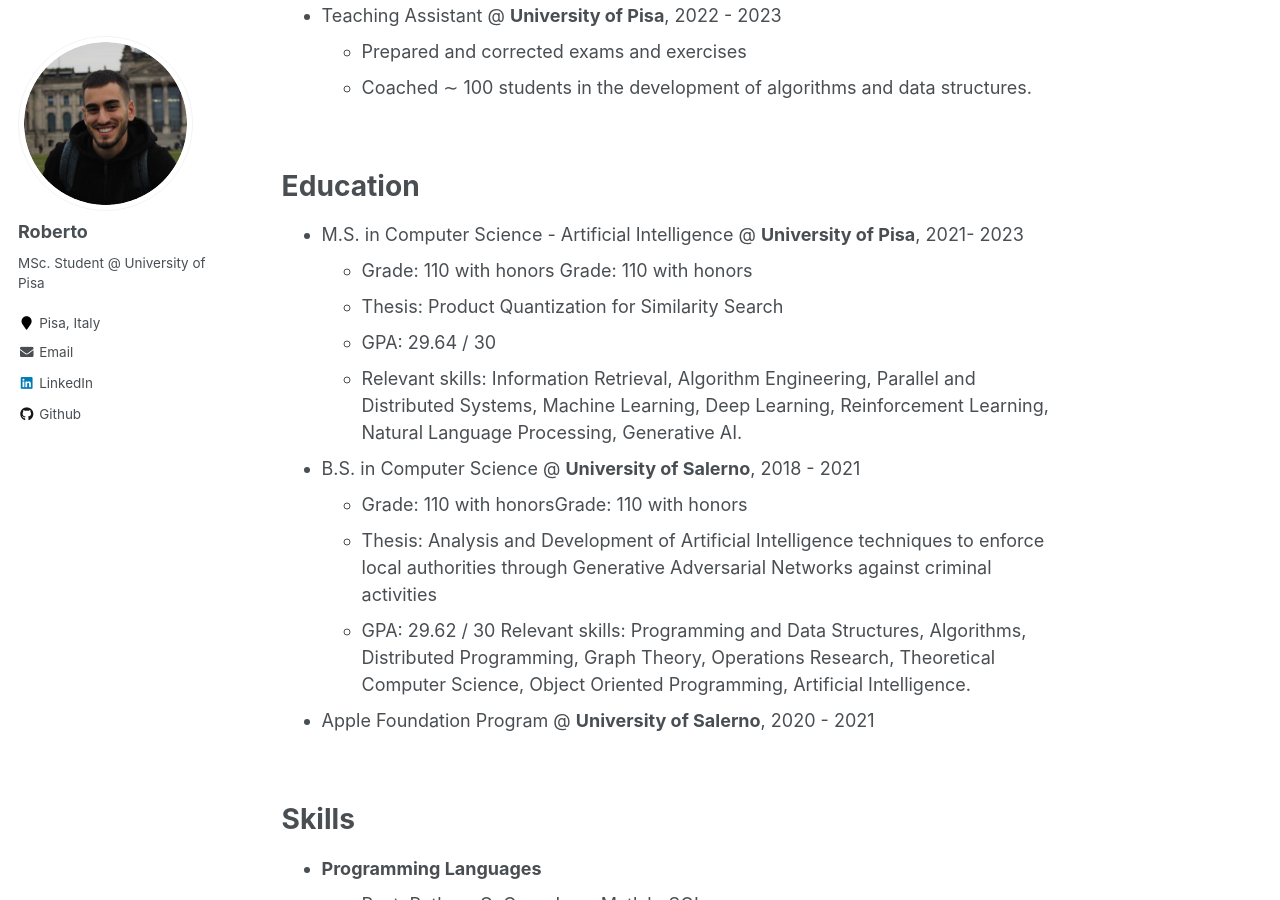
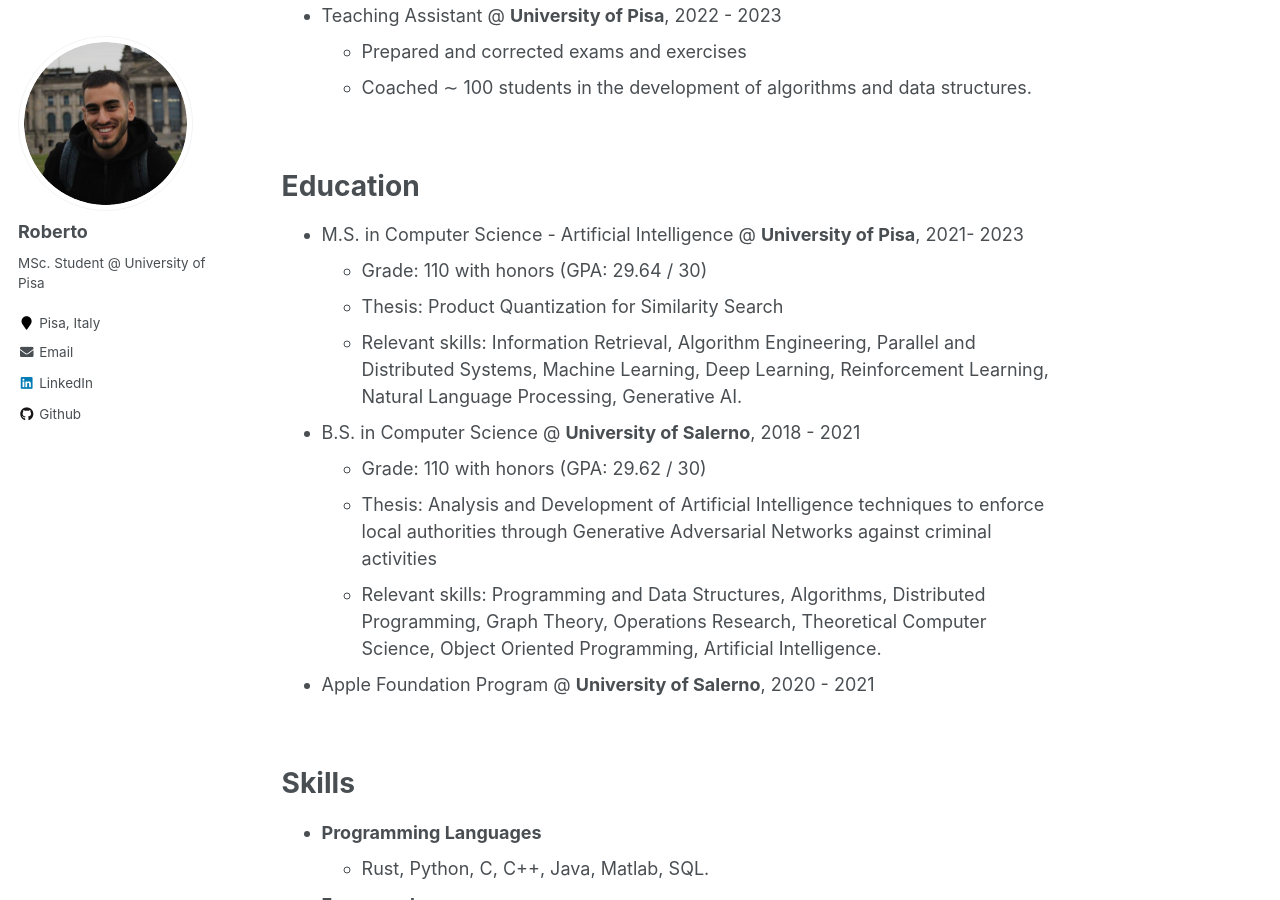
Before and after one commit to robbespo00/robbespo00.github.io, a Jekyll site: the page built from _pages/about.md, in a window 1280 px wide and 900 px high, scrolled down 860 px. Built offline with Jekyll 4.4.1, drawn with Linux system fonts in a browser that asks for light colours.

Commit message:
Fixing typos error

```diff
--- a/_pages/about.md
+++ b/_pages/about.md
@@ -39,15 +39,13 @@ Teaching Experience
 Education
 ======
 * M.S. in Computer Science - Artificial Intelligence @ **University of Pisa**, 2021- 2023
-  * Grade: 110 with honors Grade: 110 with honors
+  * Grade: 110 with honors (GPA: 29.64 / 30)
   * Thesis: Product Quantization for Similarity Search
-  * GPA: 29.64 / 30
   * Relevant skills: Information Retrieval, Algorithm Engineering, Parallel and Distributed Systems, Machine Learning, Deep Learning, Reinforcement Learning, Natural Language Processing, Generative AI.
 * B.S. in Computer Science @ **University of Salerno**, 2018 - 2021
-  * Grade: 110 with honorsGrade: 110 with honors
+  * Grade: 110 with honors (GPA: 29.62 / 30)
   * Thesis: Analysis and Development of Artificial Intelligence techniques to enforce local authorities through Generative Adversarial Networks against criminal activities
-  * GPA: 29.62 / 30
-   Relevant skills: Programming and Data Structures, Algorithms, Distributed Programming, Graph Theory, Operations Research, Theoretical Computer Science, Object Oriented Programming, Artificial Intelligence.
+  * Relevant skills: Programming and Data Structures, Algorithms, Distributed Programming, Graph Theory, Operations Research, Theoretical Computer Science, Object Oriented Programming, Artificial Intelligence.
 * Apple Foundation Program @ **University of Salerno**, 2020 - 2021
 
 <br>
```
